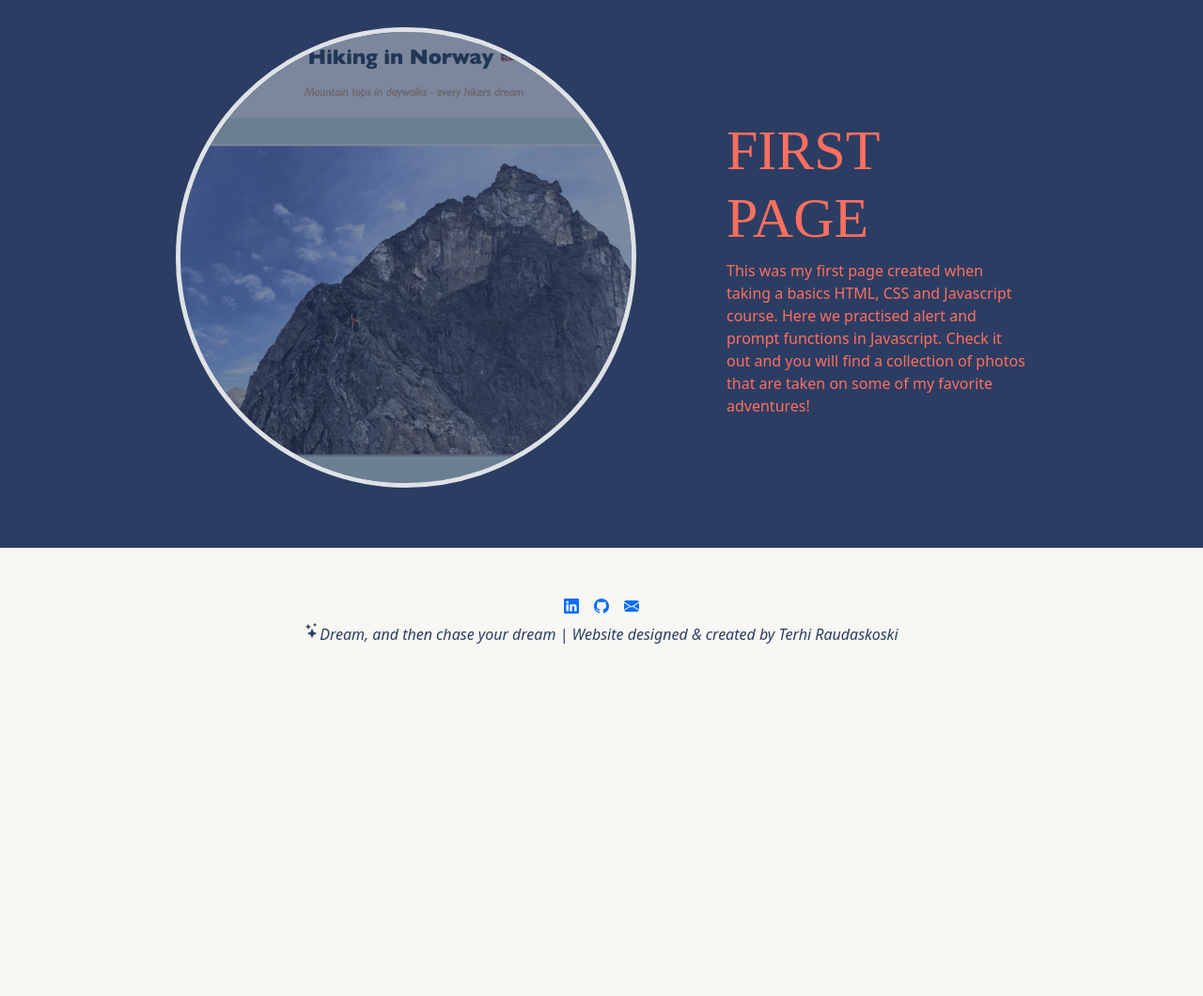
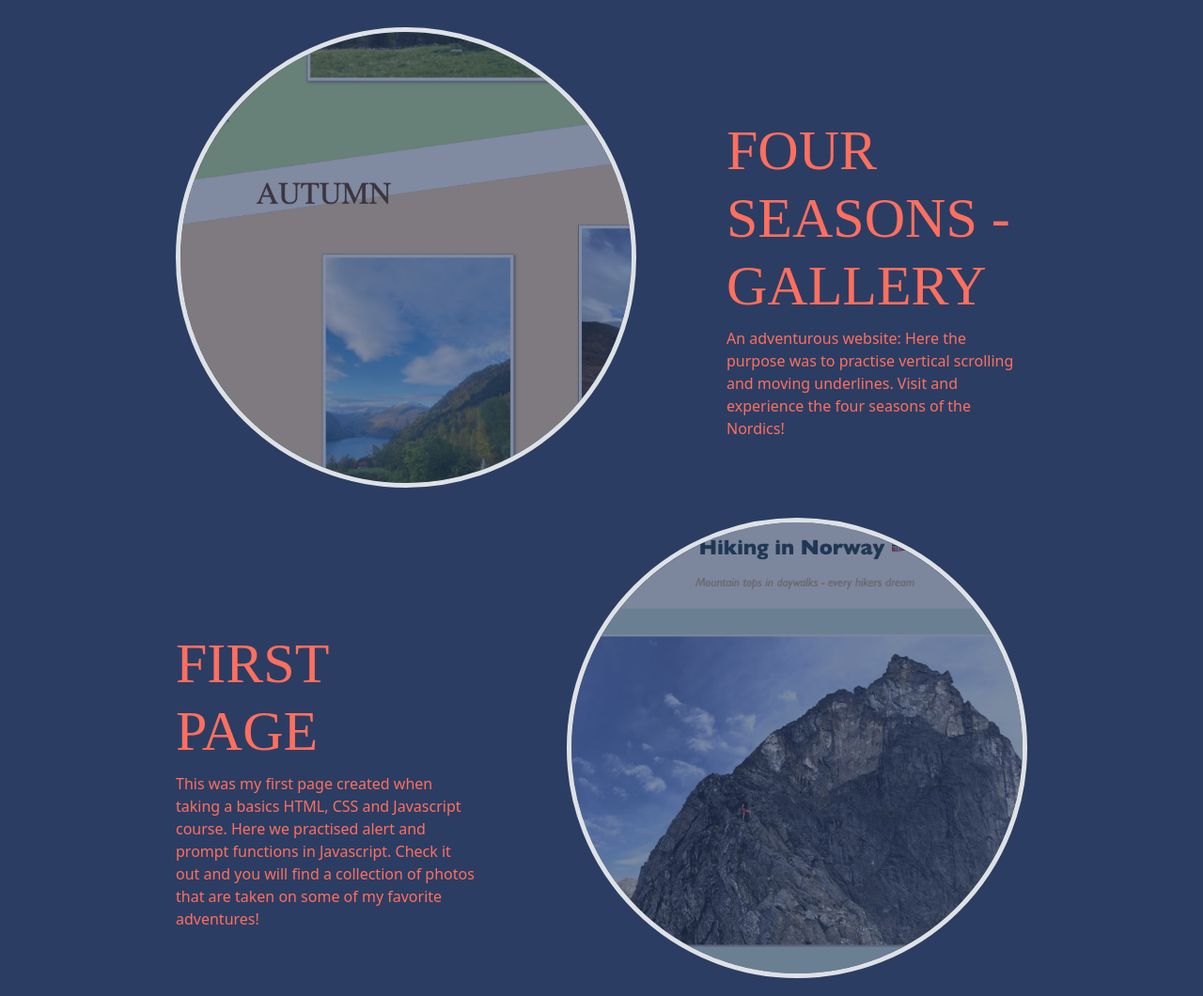
Before and after one commit to Terhi-R/Personal-website, a plain HTML site: page work.html in a window 1280 px wide. Shown: the part 961-2021 px from the top of the page at 94% size. Before the commit the page ends 1696 px from the top, so only its background shows below. Drawn offline with nearby package versions, Linux system fonts and the light colour scheme.

Commit message:
New project added

```diff
--- a/work.html
+++ b/work.html
@@ -105,6 +105,39 @@
       <div class="d-flex flex-md-row justify-content-center workColumn">
         <div class="workimg mx-5 my-3 rounded-circle border border-5">
           <a
+            href="https://genuine-truffle-26fdd4.netlify.app/seasons.html"
+            target="_blank"
+          >
+            <img
+              src="/images/seasons.png"
+              class="imgWork img-fluid rounded-circle"
+              alt="First site"
+            />
+          </a>
+        </div>
+        <h1 class="workH d-block d-md-none d-flex justify-content-center">
+          FOUR SEASONS -GALLERY
+        </h1>
+        <div class="workbox mx-5 w-25 d-none d-md-block">
+          <h1 class="workH">FOUR SEASONS -GALLERY</h1>
+          <div class="">
+            An adventurous website: Here the purpose was to practise vertical
+            scrolling and moving underlines. Visit and experience the four
+            seasons of the Nordics!
+          </div>
+        </div>
+      </div>
+
+      <div class="d-flex flex-md-row justify-content-center workColumn">
+        <div class="d-none d-md-block workbox mx-5 w-25 py-4">
+          <h1 class="workH">FIRST PAGE</h1>
+          This was my first page created when taking a basics HTML, CSS and
+          Javascript course. Here we practised alert and prompt functions in
+          Javascript. Check it out and you will find a collection of photos that
+          are taken on some of my favorite adventures!
+        </div>
+        <div class="workimg mx-3 my-3 rounded-circle border border-5 mx-5">
+          <a
             href="https://genuine-madeleine-90e219.netlify.app/"
             target="_blank"
           >
@@ -115,18 +148,9 @@
             />
           </a>
         </div>
-        <h1 class="workH d-block d-md-none d-flex justify-content-center">
+        <h1 class="d-block d-md-none workH d-flex justify-content-center">
           FIRST PAGE
         </h1>
-        <div class="workbox mx-5 w-25 d-none d-md-block">
-          <h1 class="workH">FIRST PAGE</h1>
-          <div class="">
-            This was my first page created when taking a basics HTML, CSS and
-            Javascript course. Here we practised alert and prompt functions in
-            Javascript. Check it out and you will find a collection of photos
-            that are taken on some of my favorite adventures!
-          </div>
-        </div>
       </div>
     </section>
     <footer class="pb-5 fst-italic text-center">
```
Also changed, not shown: index.html (+7 -7 lines), images/seasons.png (added), 1 other file.
